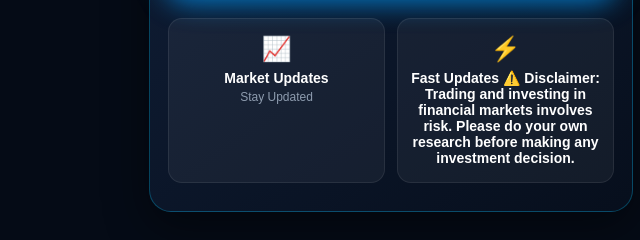
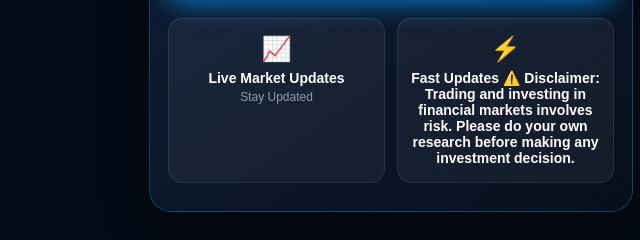
Before and after one commit to monu9772/trader, a plain HTML site: page index.html in a window 1280 px wide. Shown: the part 468-708 px from the top of the page, 249-889 px from the left. Drawn offline with Linux system fonts and the light colour scheme.

Commit message:
Update index.html

```diff
--- a/index.html
+++ b/index.html
@@ -76,7 +76,7 @@
 
         <div class="feature">
           <div class="feature-icon">📈</div>
-          <div class="feature-title">Market Updates</div>
+          <div class="feature-title">Live Market Updates</div>
           <div class="feature-text">Stay Updated</div>
         </div>
 
```
